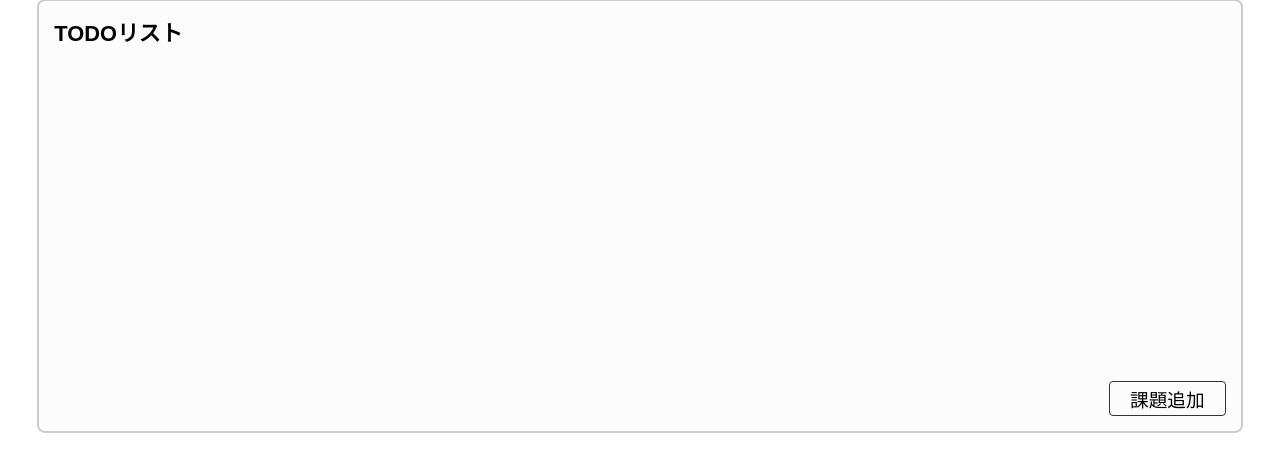
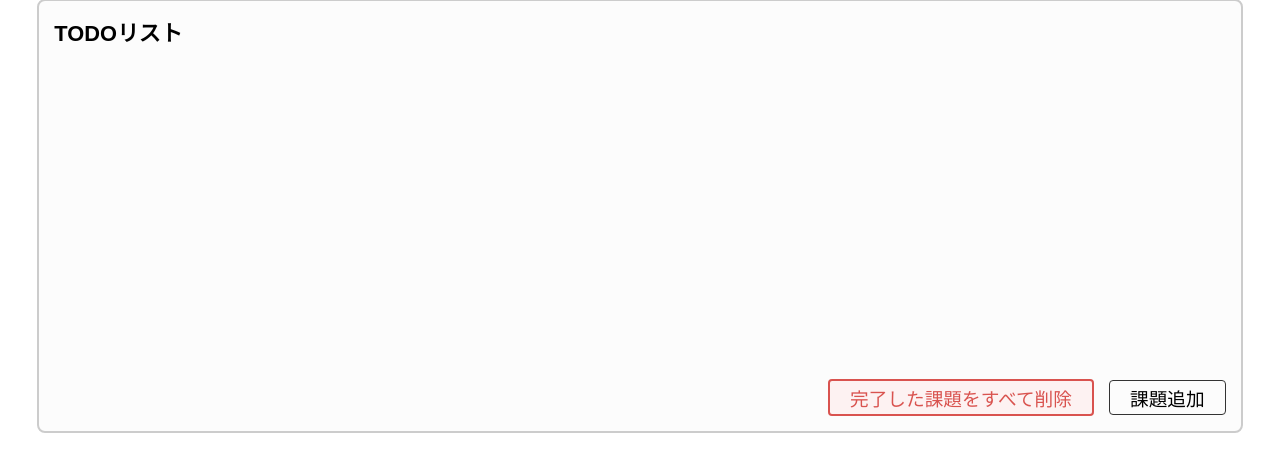
Before and after one commit to OOP2-2025-final-G11/ClassworkManager, a Flask app: page / in a window 1280 px wide. Shown: the part 181-653 px from the top of the page. Run offline with Flask 3, Linux system fonts and the light colour scheme.

Commit message:
一括削除機能の追加

```diff
--- a/static/base-style.css
+++ b/static/base-style.css
@@ -174,6 +174,15 @@ th {
   font-size: 1rem;
 }
 
+/* 完了した課題を一括削除 */
+.btn-delete-completed {
+  border: 2px solid #d9534f;
+  background-color: #fdf2f2;
+  color: #d9534f;
+  cursor: pointer;
+  margin-right: 10px;
+}
+
 .btn-delete:hover {
   background-color: #d9534f;
   color: #fff;
--- a/templates/index.html
+++ b/templates/index.html
@@ -44,8 +44,10 @@
           </div>
           {% endfor %}
         </div>
-
         <div class="todo-footer">
+          <form action ="{{ url_for('todo.delete_completed') }}" method="POST"
+                onsubmit="return confirm('完了した課題をすべて削除しますか？');">
+            <button type="submit" class="button btn-delete-completed">完了した課題をすべて削除</button>
           <a href="/todo/add" class="button btn-link">課題追加</a>
         </div>
       </div>
```
Also changed, not shown: routes/todo.py (+8 -0 lines).
